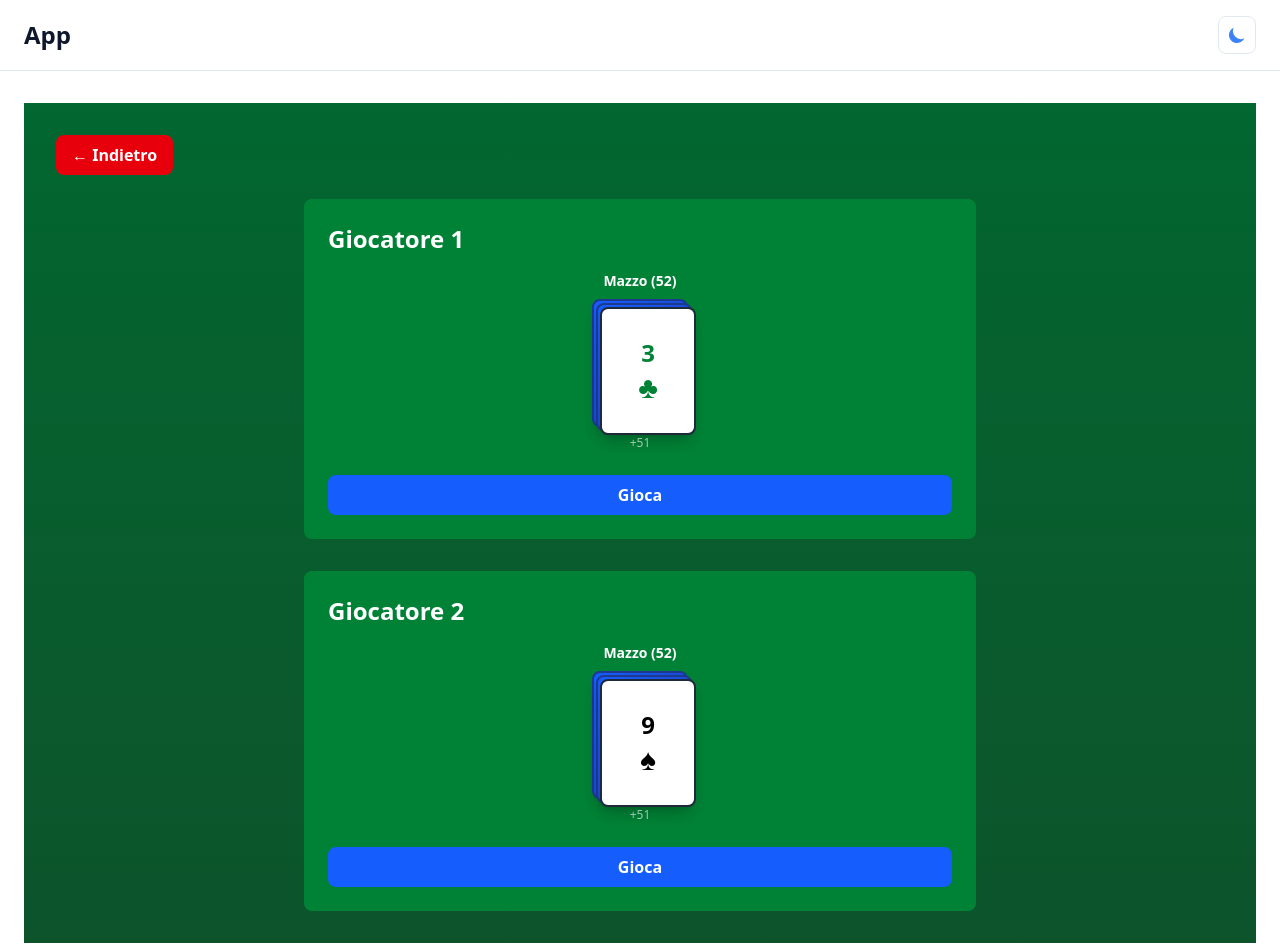
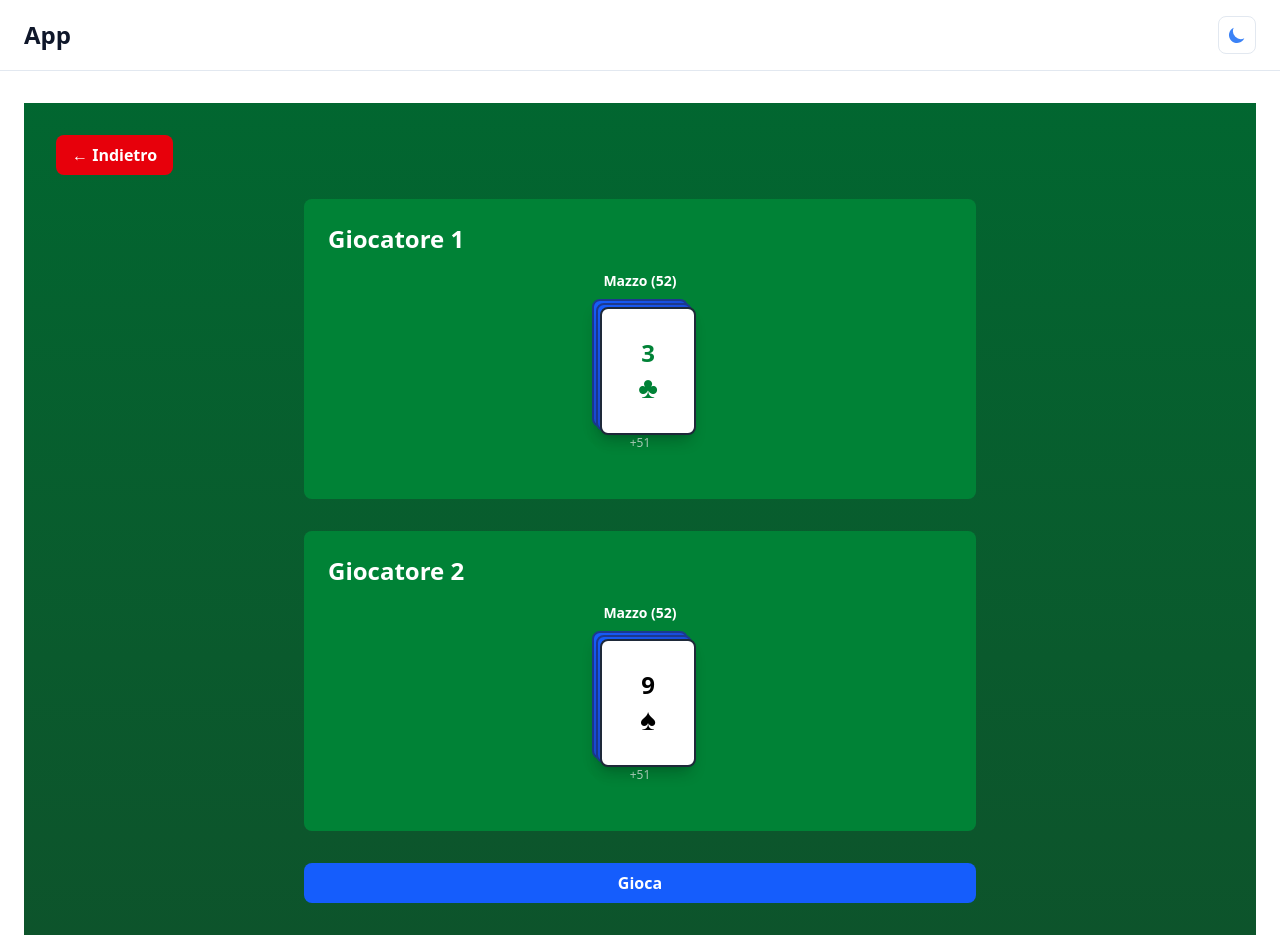
Before and after one commit to Micheledinocera/next-test, a Next.js app: page /app/giochi/gioco1 in a window 1280 px wide. Shown: the top 952 px of the page. Built offline with nearby package versions, Linux system fonts and the light colour scheme.

Commit message:
un po' di pulizia

```diff
--- a/app/app/components/Mazzo.tsx
+++ /dev/null
@@ -1,20 +0,0 @@
-'use client';
-
-import { Carta as CartaType } from '../types';
-import { Carta } from './Carta';
-
-interface MazzoProps {
-  carte: CartaType[];
-  cartaFlipped: boolean;
-}
-
-export function Mazzo({ carte, cartaFlipped }: MazzoProps) {
-  if (carte.length === 0) return null;
-
-  return (
-    <div className="flex flex-col items-center gap-2">
-      <div className="text-white text-sm font-semibold">Mazzo ({carte.length})</div>
-      <Carta carta={carte[0]} isFlipped={cartaFlipped} />
-    </div>
-  );
-}
--- a/app/app/deck.ts
+++ /dev/null
@@ -1,67 +0,0 @@
-import { Seme, Valore, Carta } from './types';
-
-export const SEMI: Seme[] = ['Ori', 'Coppe', 'Spade', 'Bastoni'];
-export const VALORI: Valore[] = ['A', '2', '3', '4', '5', '6', '7', '8', '9', '10', 'J', 'Q', 'K'];
-
-export const SIMBOLI_SEME: Record<Seme, string> = {
-  Ori: '♦',
-  Coppe: '♥',
-  Spade: '♠',
-  Bastoni: '♣',
-};
-
-export const COLORI_SEME: Record<Seme, string> = {
-  Ori: 'text-yellow-600',
-  Coppe: 'text-red-600',
-  Spade: 'text-black',
-  Bastoni: 'text-green-700',
-};
-
-/**
- * Genera un mazzo completo di 40 carte napoletane
- * (senza 8, 9, 10 in alcuni giochi, ma qui includiamo tutto)
- */
-export function generaMazzo(): Carta[] {
-  const carte: Carta[] = [];
-  let id = 0;
-
-  for (const seme of SEMI) {
-    for (const valore of VALORI) {
-      carte.push({
-        id: `${seme}-${valore}-${id}`,
-        valore,
-        seme,
-        flipped: true, // Inizialmente coperta
-      });
-      id++;
-    }
-  }
-
-  // Mescola il mazzo
-  return mescolaMazzo(carte);
-}
-
-/**
- * Mescola il mazzo usando l'algoritmo Fisher-Yates
- */
-export function mescolaMazzo(carte: Carta[]): Carta[] {
-  const mescolate = [...carte];
-
-  for (let i = mescolate.length - 1; i > 0; i--) {
-    const j = Math.floor(Math.random() * (i + 1));
-    [mescolate[i], mescolate[j]] = [mescolate[j], mescolate[i]];
-  }
-
-  return mescolate;
-}
-
-/**
- * Divide il mazzo tra due giocatori
- */
-export function divideMazzo(mazzo: Carta[]): { mazzo1: Carta[]; mazzo2: Carta[] } {
-  const metà = Math.floor(mazzo.length / 2);
-  return {
-    mazzo1: mazzo.slice(0, metà),
-    mazzo2: mazzo.slice(metà),
-  };
-}
--- a/app/app/giochi/gioco1/page.tsx
+++ b/app/app/giochi/gioco1/page.tsx
@@ -1,53 +1,56 @@
 'use client';
 
-import { useState, useEffect } from 'react';
-import { Carta as CartaType } from '../../types';
-import { generaMazzo } from '../../deck';
-import { Giocatore } from '../../components/Giocatore';
+import { useEffect, useState } from 'react';
+import { Giocatore } from '@/app/components/Giocatore';
+import useGameStore, { selectIsGameOver } from '@/app/store/useGameStore';
 
 export default function Gioco1Page() {
-  const [mazzoChiuso1, setMazzoChiuso1] = useState<CartaType[]>([]);
-  const [mazzoAperto1, setMazzoAperto1] = useState<CartaType[]>([]);
-
-  const [mazzoChiuso2, setMazzoChiuso2] = useState<CartaType[]>([]);
-  const [mazzoAperto2, setMazzoAperto2] = useState<CartaType[]>([]);
+  const gameStore = useGameStore();
+  const isGameOver = useGameStore(selectIsGameOver);
+  const [isPlaying, setIsPlaying] = useState<boolean>(false);
 
   useEffect(() => {
-    setMazzoChiuso1(generaMazzo());
-    setMazzoChiuso2(generaMazzo());
+    gameStore.initDecks();
   }, []);
 
-  const gioca1 = () => {
-    if (mazzoChiuso1.length === 0) return;
+  useEffect(() => {
+    let interval: NodeJS.Timeout;
 
-    const carta = { ...mazzoChiuso1[0], flipped: false };
-    setMazzoChiuso1(mazzoChiuso1.slice(1));
-    setMazzoAperto1([carta, ...mazzoAperto1]);
-  };
+    if (isPlaying && !isGameOver) {
+      interval = setInterval(() => {
+        gameStore.pescaPerTutti();
+      }, 1000);
+    }
 
-  const gioca2 = () => {
-    if (mazzoChiuso2.length === 0) return;
+    return () => {
+      if (interval) clearInterval(interval);
+    };
+  }, [isPlaying, isGameOver]);
 
-    const carta = { ...mazzoChiuso2[0], flipped: false };
-    setMazzoChiuso2(mazzoChiuso2.slice(1));
-    setMazzoAperto2([carta, ...mazzoAperto2]);
+  const toggleGioco = () => {
+    if (isGameOver) return;
+    setIsPlaying(!isPlaying);
   };
 
   return (
     <div className="space-y-8">
-      <Giocatore
-        nome="Giocatore 1"
-        mazzoChiuso={mazzoChiuso1}
-        mazzoAperto={mazzoAperto1}
-        onGioca={gioca1}
-      />
 
-      <Giocatore
-        nome="Giocatore 2"
-        mazzoChiuso={mazzoChiuso2}
-        mazzoAperto={mazzoAperto2}
-        onGioca={gioca2}
-      />
+      {gameStore.playersDecks.map((deck, index) => (
+        <Giocatore
+          key={index} // Obbligatorio in React per le liste
+          nome={`Giocatore ${index + 1}`}
+          mazzoChiuso={deck.drawDeck}
+          mazzoAperto={deck.shownDeck}
+        />
+      ))}
+
+      <button
+        onClick={toggleGioco}
+        className="w-full bg-blue-600 hover:bg-blue-700 disabled:bg-gray-400 text-white font-bold py-2 px-4 rounded-lg transition-colors"
+        disabled={isPlaying}
+      >
+        {isGameOver || isPlaying ? 'Mazzo Vuoto' : 'Gioca'}
+      </button>
     </div>
   );
 }
--- a/app/app/page.tsx
+++ b/app/app/page.tsx
@@ -1,7 +1,7 @@
 'use client';
 
 import Link from 'next/link';
-import { GameCard } from './components/GameCard';
+import { GameCard } from '@/app/components/GameCard';
 
 export default function AppPage() {
   return (
--- a/app/app/components/Carta.tsx
+++ b/app/components/Carta.tsx
@@ -1,7 +1,7 @@
 'use client';
 
-import { Carta as CartaType } from '../types';
-import { SIMBOLI_SEME, COLORI_SEME } from '../deck';
+import { Carta as CartaType } from '@/app/types';
+import { SIMBOLI_SEME, COLORI_SEME } from '@/app/store/useGameStore';
 
 interface CartaProps {
   carta: CartaType;
--- a/app/app/components/Giocatore.tsx
+++ b/app/components/Giocatore.tsx
@@ -1,16 +1,15 @@
 'use client';
 
-import { Carta as CartaType } from '../types';
+import { Carta as CartaType } from '@/app/types';
 import { MazzoVisivo } from './MazzoVisivo';
 
 interface GiocatoreProps {
   nome: string;
   mazzoChiuso: CartaType[];
   mazzoAperto: CartaType[];
-  onGioca: () => void;
 }
 
-export function Giocatore({ nome, mazzoChiuso, mazzoAperto, onGioca }: GiocatoreProps) {
+export function Giocatore({ nome, mazzoChiuso, mazzoAperto }: GiocatoreProps) {
   return (
     <div className="bg-green-700 bg-opacity-50 rounded-lg p-6">
       <h2 className="text-white text-2xl font-bold mb-4">{nome}</h2>
@@ -20,13 +19,13 @@ export function Giocatore({ nome, mazzoChiuso, mazzoAperto, onGioca }: Giocatore
         <MazzoVisivo carte={mazzoAperto} label={`Scoperte (${mazzoAperto.length})`} />
       </div>
 
-      <button
+      {/* <button
         onClick={onGioca}
         disabled={mazzoChiuso.length === 0}
         className="w-full bg-blue-600 hover:bg-blue-700 disabled:bg-gray-400 text-white font-bold py-2 px-4 rounded-lg transition-colors"
       >
         {mazzoChiuso.length > 0 ? 'Gioca' : 'Mazzo Vuoto'}
-      </button>
+      </button> */}
     </div>
   );
 }
--- a/app/app/components/MazzoVisivo.tsx
+++ b/app/components/MazzoVisivo.tsx
@@ -1,6 +1,6 @@
 'use client';
 
-import { Carta as CartaType } from '../types';
+import { Carta as CartaType } from '@/app/types';
 import { Carta } from './Carta';
 
 interface MazzoVisivoProps {
--- /dev/null
+++ b/app/store/useGameStore.ts
@@ -0,0 +1,117 @@
+import { create } from "zustand";
+import { Carta, Seme, Valore, PlayerDeck } from "../types";
+
+export const SEMI: Seme[] = ['Ori', 'Coppe', 'Spade', 'Bastoni'];
+export const VALORI: Valore[] = ['A', '2', '3', '4', '5', '6', '7', '8', '9', '10', 'J', 'Q', 'K'];
+
+export const SIMBOLI_SEME: Record<Seme, string> = {
+  Ori: '♦',
+  Coppe: '♥',
+  Spade: '♠',
+  Bastoni: '♣',
+};
+
+export const COLORI_SEME: Record<Seme, string> = {
+  Ori: 'text-yellow-600',
+  Coppe: 'text-red-600',
+  Spade: 'text-black',
+  Bastoni: 'text-green-700',
+};
+
+export function generaMazzo(): Carta[] {
+  const carte: Carta[] = [];
+  let id = 0;
+
+  for (const seme of SEMI) {
+    for (const valore of VALORI) {
+      carte.push({
+        id: `${seme}-${valore}-${id}`,
+        valore,
+        seme,
+        flipped: true, // Inizialmente coperta
+      });
+      id++;
+    }
+  }
+
+  // Mescola il mazzo
+  return mescolaMazzo(carte);
+}
+
+/**
+ * Mescola il mazzo usando l'algoritmo Fisher-Yates
+ */
+export function mescolaMazzo(carte: Carta[]): Carta[] {
+  const mescolate = [...carte];
+
+  for (let i = mescolate.length - 1; i > 0; i--) {
+    const j = Math.floor(Math.random() * (i + 1));
+    [mescolate[i], mescolate[j]] = [mescolate[j], mescolate[i]];
+  }
+
+  return mescolate;
+}
+
+export interface GameState {
+  playersDecks: PlayerDeck[];
+  initDecks: () => void;
+  setDrawDeck: (playerIndex: 0 | 1, draw: Carta[]) => void;
+  pescaCarta: (playerIndex: 0 | 1) => void;
+  pescaPerTutti: () => void;
+}
+
+const useGameStore = create<GameState>()((set, get) => ({
+  playersDecks: [{ drawDeck: [], shownDeck: [] }, { drawDeck: [], shownDeck: [] }],
+  initDecks: () => set((state) => ({
+    playersDecks: [
+      { drawDeck: generaMazzo(), shownDeck: [] },
+      { drawDeck: generaMazzo(), shownDeck: [] }
+    ]
+  })),
+  setDrawDeck: (playerIndex, carte) =>
+    set((state) => {
+      const nuoviMazzi = [...state.playersDecks];
+      nuoviMazzi[playerIndex] = {
+        drawDeck: carte,
+        shownDeck: []
+      };
+      return { playersDecks: nuoviMazzi };
+    }),
+  pescaCarta: (playerIndex) =>
+    set((state) => {
+      const nuoviMazzi = [...state.playersDecks];
+      const mazzoTarget = nuoviMazzi[playerIndex];
+
+      if (mazzoTarget.drawDeck.length > 0) {
+        const [primaCarta, ...restanteDrawDeck] = mazzoTarget.drawDeck;
+
+        nuoviMazzi[playerIndex] = {
+          drawDeck: restanteDrawDeck,
+          shownDeck: [primaCarta, ...mazzoTarget.shownDeck], // Aggiunge in cima alla pila delle mostrate
+        };
+      }
+
+      return { playersDecks: nuoviMazzi };
+    }),
+
+  pescaPerTutti: () =>
+    set((state) => {
+      const nuoviMazzi = state.playersDecks.map((mazzo) => {
+        if (mazzo.drawDeck.length === 0) return mazzo;
+
+        const [primaCarta, ...restanteDrawDeck] = mazzo.drawDeck;
+        return {
+          drawDeck: restanteDrawDeck,
+          shownDeck: [primaCarta, ...mazzo.shownDeck],
+        };
+      });
+
+      return { playersDecks: nuoviMazzi };
+    }),
+}))
+
+export const selectIsGameOver = (state: GameState) => {
+  return state.playersDecks.some((deck) => deck.drawDeck.length === 0);
+};
+
+export default useGameStore
--- a/app/app/types.ts
+++ b/app/types.ts
@@ -8,11 +8,7 @@ export interface Carta {
   flipped: boolean;
 }
 
-export interface GameState {
-  mazzoGiocatore1: Carta[];
-  mazzoGiocatore2: Carta[];
-  cartaAttiva: {
-    giocatore1?: Carta;
-    giocatore2?: Carta;
-  };
+export interface PlayerDeck{
+  drawDeck: Carta[],
+  shownDeck: Carta[]
 }
--- a/package.json
+++ b/package.json
@@ -11,7 +11,8 @@
   "dependencies": {
     "next": "16.1.6",
     "react": "19.2.3",
-    "react-dom": "19.2.3"
+    "react-dom": "19.2.3",
+    "zustand": "^5.0.11"
   },
   "devDependencies": {
     "@tailwindcss/postcss": "^4",
```
Also changed, not shown: app/components/GameCard.tsx (renamed from app/app/components/GameCard.tsx), 1 other file (tests, documents, lock files or other folders).
